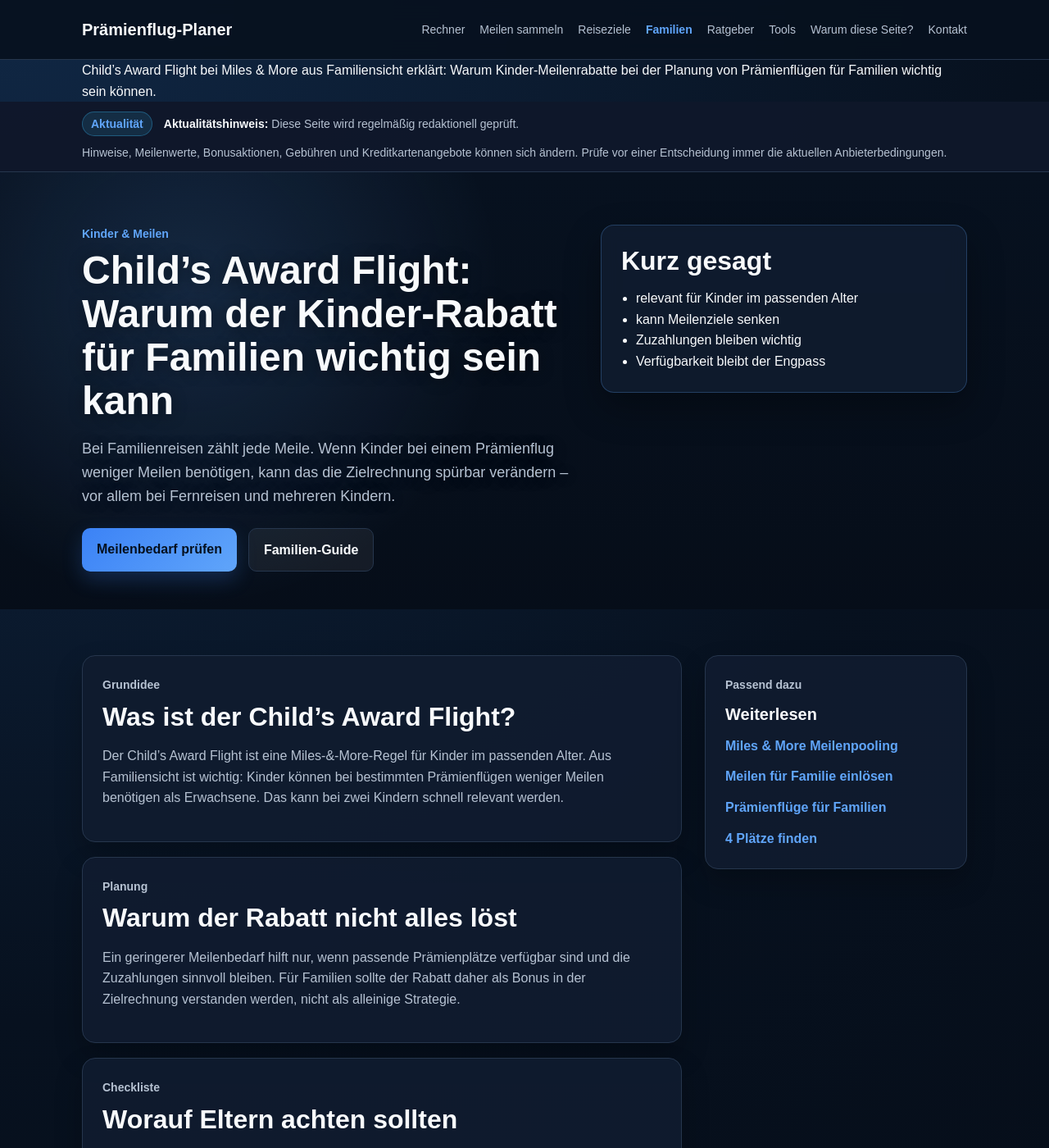
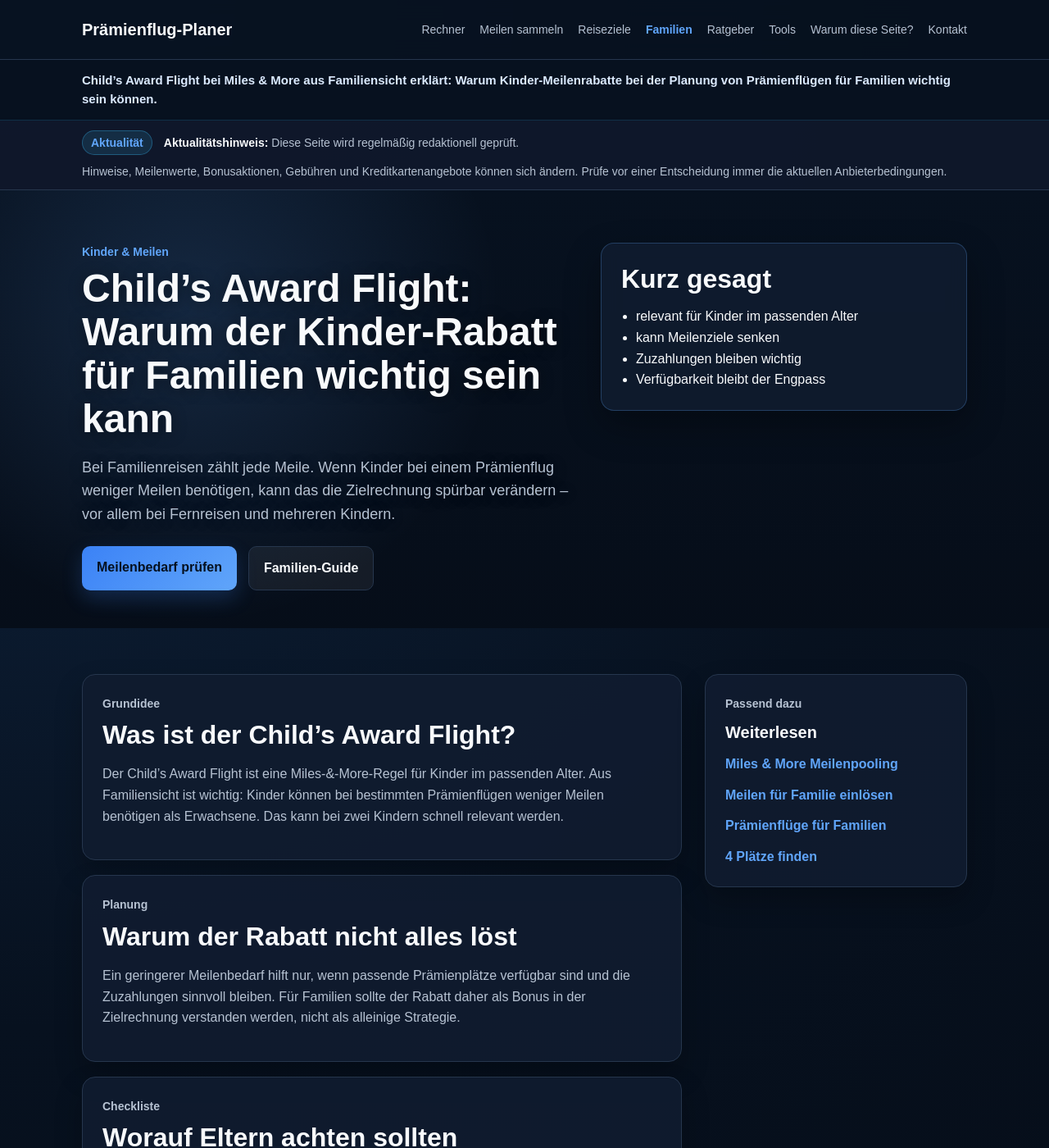
Before and after one commit to Praemienflug-Planer/miles-planer, a Jekyll site: the page built from childs-award-flight-kinder-meilen/index.html, in a window 1280 px wide and 1400 px high. Shown: the whole window at 82% size. Built offline with Jekyll 4.4.1, drawn with Linux system fonts in a browser that asks for light colours.

Commit message:
Style SERP-focused snippet lead

```diff
--- a/assets/css/articles.css
+++ b/assets/css/articles.css
@@ -9,6 +9,8 @@
 .seo-table th, .seo-table td { border: 1px solid var(--line); padding: 12px 14px; text-align: left; vertical-align: top; overflow-wrap: anywhere; word-break: normal; hyphens: auto; }
 .seo-table th { background: var(--card-strong); color: var(--text); }
 .seo-table td { color: var(--muted); }
+.snippet-lead { background: #07111f; border-bottom: 1px solid rgba(56, 189, 248, 0.18); }
+.snippet-lead-inner { padding-top: 13px; padding-bottom: 13px; font-size: 15px; line-height: 1.55; color: #dbeafe; font-weight: 650; }
 .freshness-bar { background: rgba(15, 23, 42, 0.96); border-bottom: 1px solid var(--line); }
 .freshness-inner { display: flex; flex-wrap: wrap; gap: 10px 14px; align-items: center; padding-top: 12px; padding-bottom: 12px; font-size: 14px; line-height: 1.45; color: var(--muted); }
 .freshness-badge { display: inline-flex; align-items: center; border-radius: 999px; padding: 4px 10px; background: rgba(56, 189, 248, 0.13); color: var(--primary); border: 1px solid rgba(56, 189, 248, 0.32); font-weight: 800; }
```
